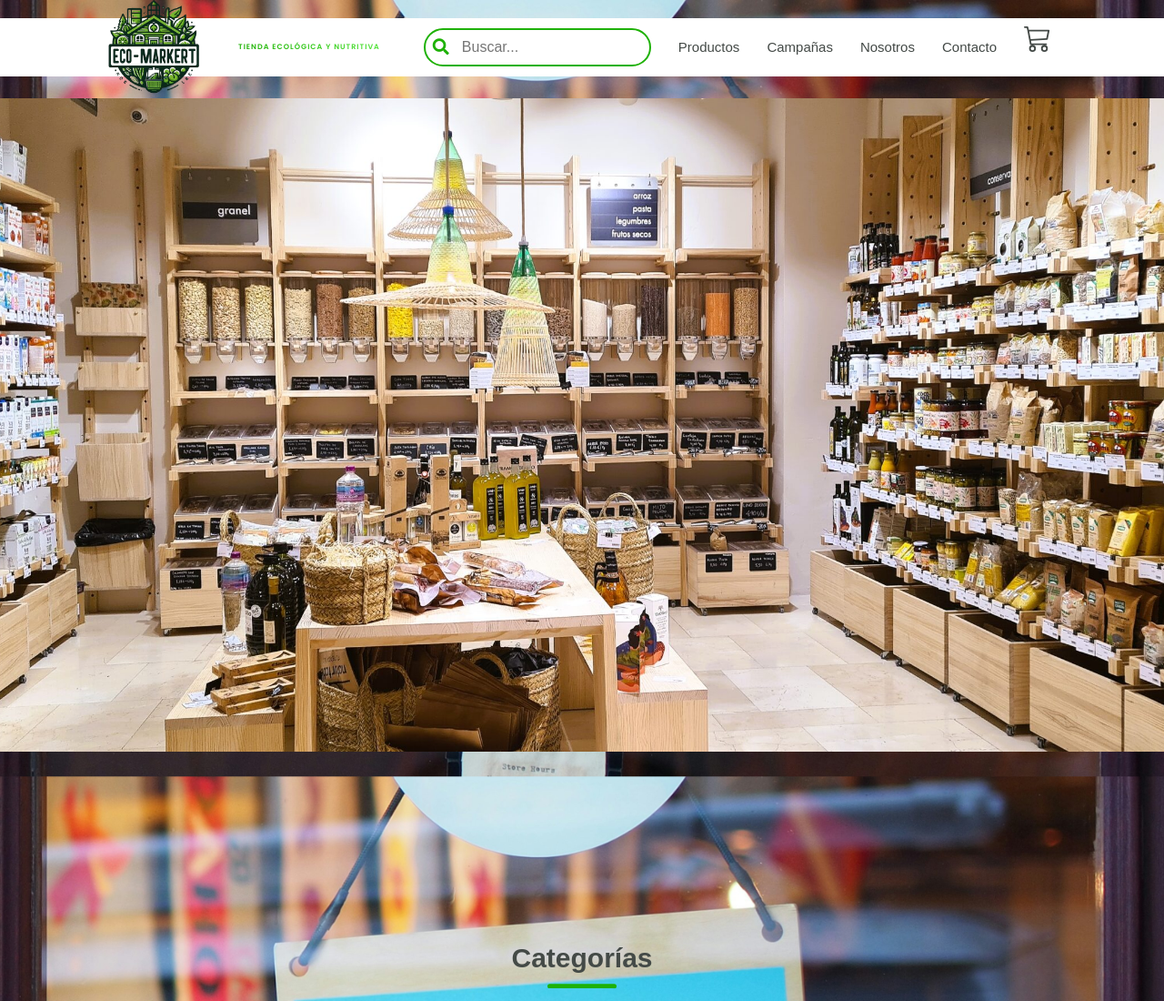
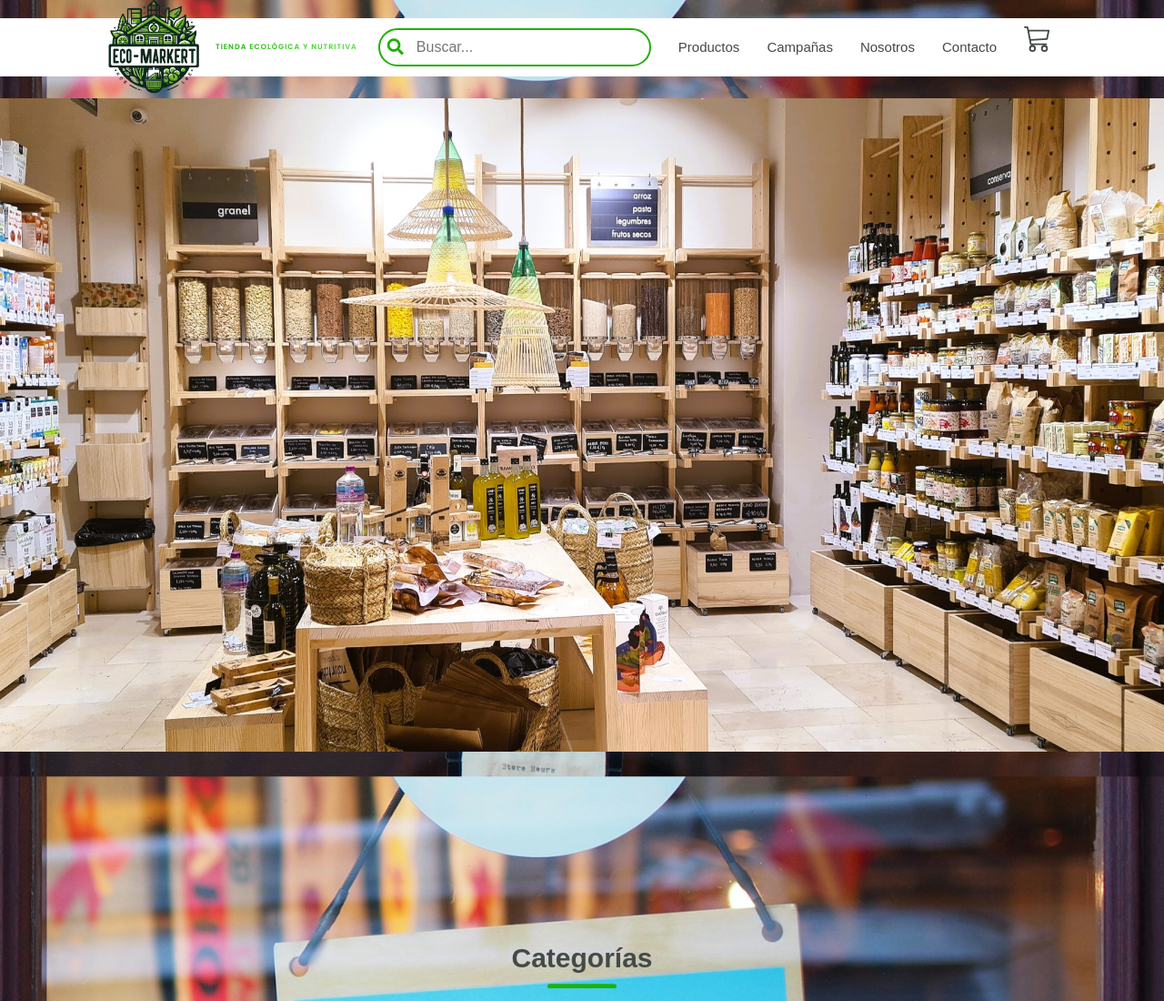
Before and after one commit to DarwinTQ/tienda_virtual_final, a plain HTML site: page index.html in a window 1280 px wide. Shown: the top 1100 px of the page at 91% size. Drawn offline with nearby package versions, Linux system fonts and the light colour scheme; files whose address does not match are found by name.

Commit message:
Update estilos.css

```diff
--- a/css/estilos.css
+++ b/css/estilos.css
@@ -686,7 +686,7 @@ input[type="search"] {
     padding: 10px 60px 10px 40px; /* Añadir espacio interno */
     border: 2px solid #1eb105; /* Color de borde color-principal: #FF5A5F*/
     border-radius: 25px; /* Bordes redondeados */
-    width: 250px; /* Ancho del input */
+    width: 300px; /* Ancho del input */
     font-size: 16px; /* Tamaño de fuente */
     transition: border-color 0.3s; /* Transición suave */
 }
```
